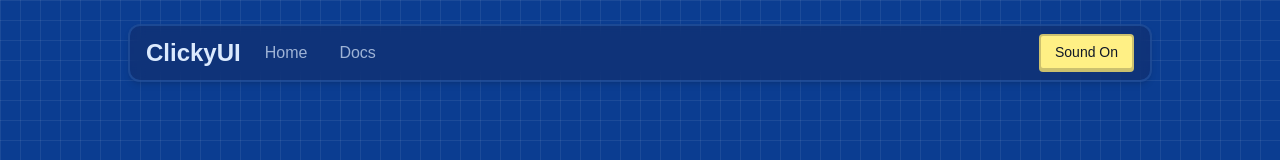
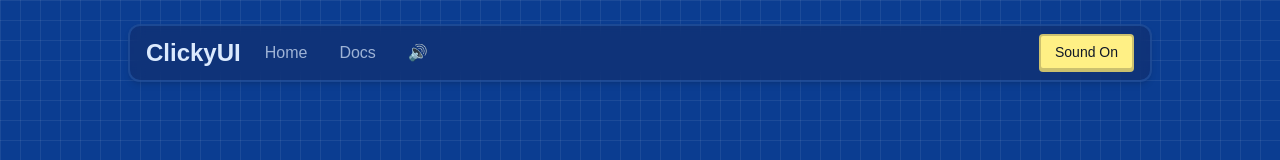
Before and after one commit to Ekimerton/clicky-ui, a Next.js app: page / in a window 1280 px wide. Shown: the top 160 px of the page. Built offline with nearby package versions, Linux system fonts and the light colour scheme; no server answers.

Commit message:
Added mute provider

```diff
--- /dev/null
+++ b/src/app/Providers.js
@@ -0,0 +1,7 @@
+"use client";
+
+import { MuteProvider } from "@/contexts/muteProvider";
+
+export function Providers({ children }) {
+    return <MuteProvider>{children}</MuteProvider>;
+}
--- a/src/app/layout.js
+++ b/src/app/layout.js
@@ -1,5 +1,6 @@
 import { Geist, Geist_Mono } from "next/font/google";
 import "./globals.css";
+import { Providers } from "./Providers";
 
 const geistSans = Geist({
     variable: "--font-geist-sans",
@@ -22,7 +23,7 @@ export default function RootLayout({ children }) {
             <body
                 className={`${geistSans.variable} ${geistMono.variable} antialiased`}
             >
-        {children}
+                <Providers>{children}</Providers>
             </body>
         </html>
     );
--- a/src/app/page.js
+++ b/src/app/page.js
@@ -47,8 +47,8 @@ export default function Home() {
                             The Audio-Driven UI Library
                         </h1>
                         <p className="text-xl text-blue-100/90 leading-relaxed max-w-2xl mx-auto">
-              Elevate your website with subtle audio feedback that delights
-              users.
+                            Elevate your website with subtle audio feedback that
+                            delights users.
                         </p>
                         <div className="mt-8 flex flex-col sm:flex-row justify-center gap-4">
                             {/* Star on GitHub button */}
@@ -62,7 +62,10 @@ export default function Home() {
                                 </Button>
                             </Link>
                             {/* Scroll to Components button */}
-              <a href="#componentShowcase" className="inline-block">
+                            <a
+                                href="#componentShowcase"
+                                className="inline-block"
+                            >
                                 <Button size="md" baseColor="bg-blue-300">
                                     About the Project
                                 </Button>
@@ -202,6 +205,7 @@ export default function Home() {
                         </StickyButton>
                     </MarketingCard>
 
+                    {/*
                     <MarketingCard
                         className="bg-blue-950/40 border border-blue-400/20 backdrop-blur-sm"
                         title="Number Wheel"
@@ -209,10 +213,22 @@ export default function Home() {
                         githubLink="https://github.com/ekimerton/clicky-ui/blob/main/src/components/WheelPicker/WheelPicker.js"
                     >
                         <WheelPicker
-              options={["1", "2", "3", "4", "5", "6", "7", "8", "9", "10"]}
+                            options={[
+                                "1",
+                                "2",
+                                "3",
+                                "4",
+                                "5",
+                                "6",
+                                "7",
+                                "8",
+                                "9",
+                                "10",
+                            ]}
                             initialValue="3"
                         />
                     </MarketingCard>
+					*/}
 
                     <MarketingCard
                         className="bg-blue-950/40 border border-blue-400/20 backdrop-blur-sm"
@@ -231,8 +247,9 @@ export default function Home() {
                             Play it by ear
                         </h2>
                         <p className="text-blue-100/90 mb-6">
-              Sign up for occasional updates, tips, and best practices on making
-              your site’s interactions resonate with your audience.
+                            Sign up for occasional updates, tips, and best
+                            practices on making your site’s interactions
+                            resonate with your audience.
                         </p>
                         <form
                             onSubmit={(e) => {
--- a/src/components/StickyButton/StickyButton.js
+++ b/src/components/StickyButton/StickyButton.js
@@ -2,6 +2,7 @@
 
 import useSound from "use-sound";
 import stickyButton from "./sticky-button.wav";
+import { useMute } from "@/contexts/muteProvider";
 
 const sizeVariants = {
     sm: "px-2.5 py-0.5 text-xs font-medium h-7",
@@ -20,6 +21,7 @@ export default function StickyButton({
     onClick,
     ...props
 }) {
+    const { mute } = useMute();
     const [play] = useSound(stickyButton, {
         sprite: {
             unactivePress: [250, 50],
@@ -27,8 +29,15 @@ export default function StickyButton({
             activePress: [2680, 50],
             activeRelease: [3740, 50],
         },
-        volume: 0.3,
+        volume: 0.1,
     });
+
+    // Wrapper function to only play sound if unmuted
+    const playSound = (id) => {
+        if (!mute) {
+            play({ id });
+        }
+    };
 
     const sizeClasses = sizeVariants[size] || sizeVariants.default;
 
@@ -36,26 +45,26 @@ export default function StickyButton({
         <button
             onPointerDown={() => {
                 isPressed
-                    ? play({ id: "activePress" })
-                    : play({ id: "unactivePress" });
+                    ? playSound("activePress")
+                    : playSound("unactivePress");
             }}
             onPointerUp={() => {
                 isPressed
-                    ? play({ id: "activeRelease" })
-                    : play({ id: "unactiveRelease" });
+                    ? playSound("activeRelease")
+                    : playSound("unactiveRelease");
             }}
             onKeyDown={(e) => {
                 if ((e.key === "Enter" || e.key === " ") && !e.repeat) {
                     isPressed
-                        ? play({ id: "activePress" })
-                        : play({ id: "unactivePress" });
+                        ? playSound("activePress")
+                        : playSound("unactivePress");
                 }
             }}
             onKeyUp={(e) => {
                 if ((e.key === "Enter" || e.key === " ") && !e.repeat) {
                     isPressed
-                        ? play({ id: "activeRelease" })
-                        : play({ id: "unactiveRelease" });
+                        ? playSound("activeRelease")
+                        : playSound("unactiveRelease");
                 }
             }}
             onClick={onClick}
@@ -74,8 +83,7 @@ export default function StickyButton({
             <span
                 className={`relative flex items-center justify-center border-2 rounded-sm text-gray-900 will-change-transform transition-all border-slate-950/20 group-active:-translate-y-0 ${sizeClasses} ${
                     isPressed ? "-translate-y-0.5" : "-translate-y-1"
-                } ${isPressed ? pressedColor : baseColor}
-        `}
+                } ${isPressed ? pressedColor : baseColor}`}
             >
                 {children}
             </span>
--- a/src/components/WheelPicker/WheelPicker.js
+++ b/src/components/WheelPicker/WheelPicker.js
@@ -14,7 +14,7 @@ export default function WheelPicker({ options }) {
     const previousIndexRef = useRef(null);
 
     // Sound effect
-    const [playClick] = useSound(wheelClick, { volume: 0.2 });
+    const [playClick] = useSound(wheelClick, { volume: 0.02 });
 
     // Calculate derived values
     const finalOffset = baseOffset + userOffset;
@@ -185,7 +185,11 @@ export default function WheelPicker({ options }) {
                     return (
                         <div
                             key={option}
-                            className={isSelected ? "flex items-center justify-center h-10 font-semibold text-gray-900" : "flex items-center justify-center h-10 text-gray-600"}
+                            className={
+                                isSelected
+                                    ? "flex items-center justify-center h-10 font-semibold text-gray-900"
+                                    : "flex items-center justify-center h-10 text-gray-600"
+                            }
                         >
                             {option}
                         </div>
--- /dev/null
+++ b/src/contexts/MuteProvider.js
@@ -0,0 +1,40 @@
+"use client";
+
+import React, { createContext, useContext, useState, useEffect } from "react";
+
+const MuteContext = createContext({
+    mute: false,
+    setMute: () => {},
+});
+
+export const MuteProvider = ({
+    children,
+    storageKey = "mute",
+    defaultValue = false,
+}) => {
+    const [mute, setMute] = useState(() => {
+        if (typeof window !== "undefined") {
+            const stored = localStorage.getItem(storageKey);
+            return stored !== null ? stored === "true" : defaultValue;
+        }
+        return defaultValue;
+    });
+
+    useEffect(() => {
+        localStorage.setItem(storageKey, mute);
+    }, [mute, storageKey]);
+
+    return (
+        <MuteContext.Provider value={{ mute, setMute }}>
+            {children}
+        </MuteContext.Provider>
+    );
+};
+
+export const useMute = () => {
+    const context = useContext(MuteContext);
+    if (!context) {
+        throw new Error("useMute must be used within a MuteProvider");
+    }
+    return context;
+};
--- a/src/marketing-components/MarketingNavbar.js
+++ b/src/marketing-components/MarketingNavbar.js
@@ -1,11 +1,9 @@
-"use client";
-
 import Link from "next/link";
 import StickyButton from "@/components/StickyButton/StickyButton";
-import { useState } from "react";
+import { useMute } from "@/contexts/muteProvider";
 
 export function MarketingNavbar() {
-    const [isMuted, setIsMuted] = useState(false);
+    const { mute, setMute } = useMute();
 
     return (
         <nav
@@ -48,6 +46,7 @@ export function MarketingNavbar() {
                 >
                     Docs
                 </Link>
+                <p>{mute ? "🔇" : "🔊"}</p>
             </div>
 
             {/* Sound Toggle Button */}
@@ -56,10 +55,10 @@ export function MarketingNavbar() {
                     size="md"
                     baseColor="bg-slate-200"
                     pressedColor="bg-yellow-200"
-                    isPressed={!isMuted}
-                    onClick={() => setIsMuted(!isMuted)}
+                    isPressed={!mute}
+                    onClick={() => setMute(!mute)}
                 >
-                    {isMuted ? "Sound Off" : "Sound On"}
+                    {mute ? "Sound Off" : "Sound On"}
                 </StickyButton>
             </div>
         </nav>
```
Lines whose indentation alone changed are shown as unchanged.
